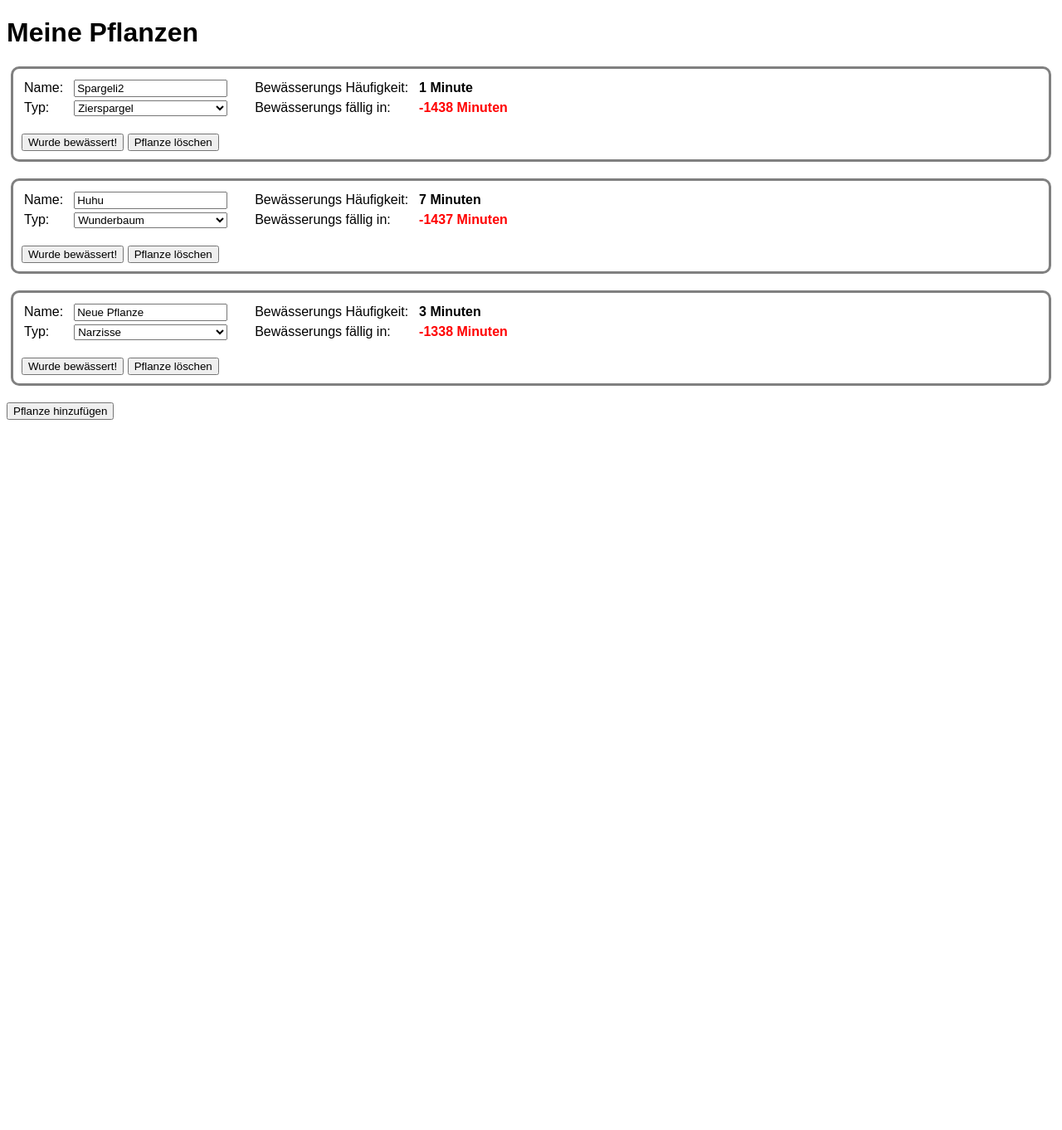
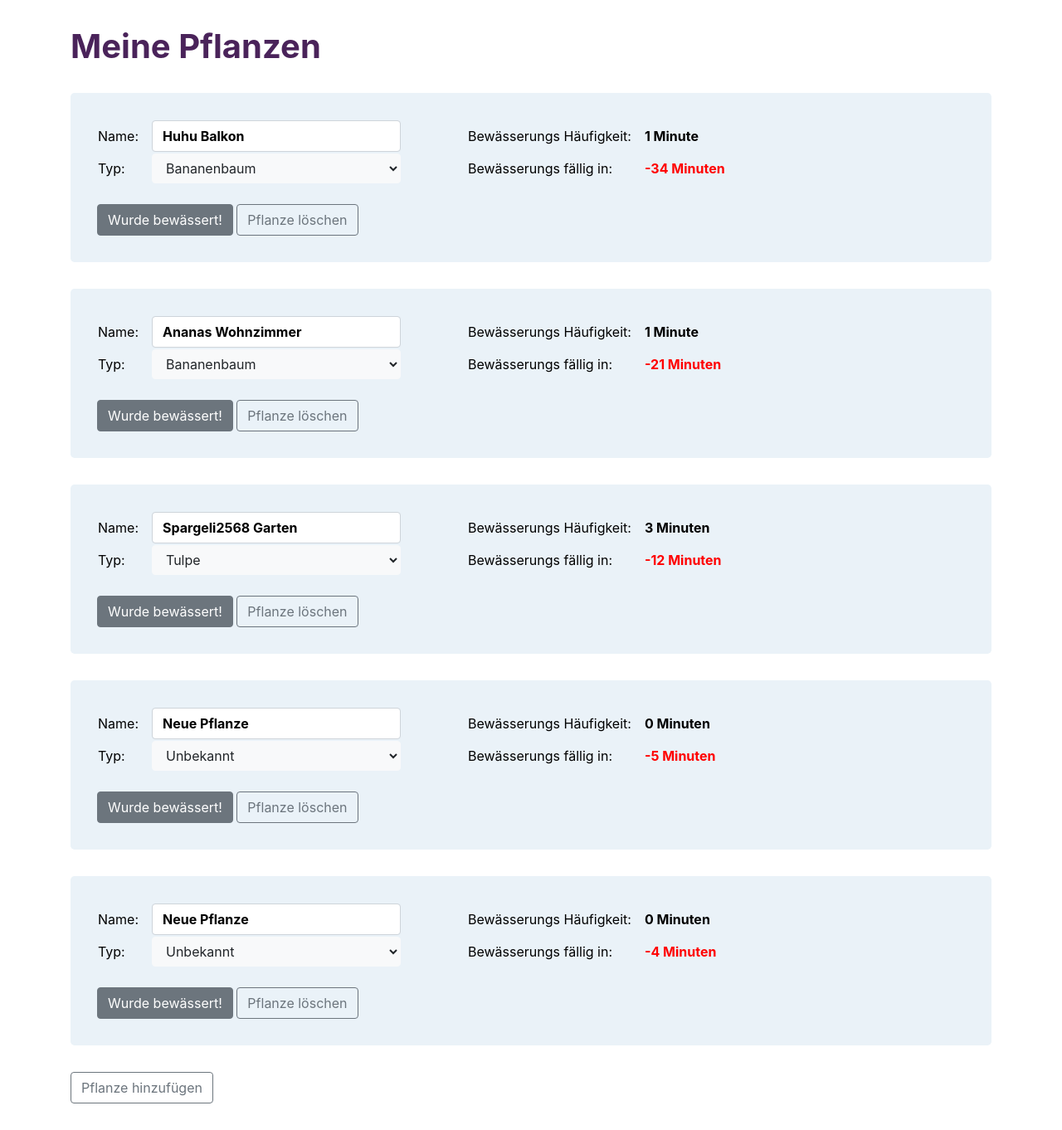
Before and after one commit to allru/PROG2, a Flask app: page / in a window 1280 px wide. Shown: the whole page at 83% size. Before the commit the page ends 506 px from the top, so only its background shows below. Run offline with Flask 2, Linux system fonts and the light colour scheme.

Commit message:
Meine Pflanzen geordnet nach Giess-Dringlichkeit (Grösse water_countdown), GUI aufgehübscht mit Bootstrap

```diff
--- a/meine_app/db_garden.json
+++ b/meine_app/db_garden.json
@@ -1,18 +1,28 @@
 {
-    "last_id": "6",
+    "last_id": "10",
     "0": {
-        "name": "Spargeli2",
-        "type": "10",
-        "last_water": 1624025517.5935628
+        "name": "Spargeli2568 Garten",
+        "type": "5",
+        "last_water": 1624110932.6724768
     },
     "4": {
-        "name": "Huhu",
-        "type": "4",
-        "last_water": 1624025213.4131804
+        "name": "Huhu Balkon",
+        "type": "9",
+        "last_water": 1624109734.8455207
     },
     "6": {
+        "name": "Ananas Wohnzimmer",
+        "type": "9",
+        "last_water": 1624110515.0773282
+    },
+    "9": {
         "name": "Neue Pflanze",
-        "type": "2",
-        "last_water": 1624031394.5831287
+        "type": "0",
+        "last_water": 1624111530.716661
+    },
+    "10": {
+        "name": "Neue Pflanze",
+        "type": "0",
+        "last_water": 1624111579.9150515
     }
 }
--- a/meine_app/generator.py
+++ b/meine_app/generator.py
@@ -1,8 +1,9 @@
 import time
+import re
 
 """
 Generieren der plant-info, die in HTML genutzt wird, um meine Pflanzen anzuzeigen.
-Erstelle hier eine Liste mit id, name, type, water_freq, water_countdown und water_countdown_color
+Erstelle hier eine Liste mit id, name, type, water_freq, water_countdown_nr, water_countdown und water_countdown_color
 für jede meiner Pflanzen, auf Basis der beiden json Datengrundlagen und der aktuellen Zeit.
 Die last_id in db_garden wird hier übersprungen, ist aber nötig (siehe actions.py).
 """
@@ -20,12 +21,13 @@ def generate_plants_info(db_plants, db_garden):
         water_freq = db_plants[plant["type"]]["water_freq"]
         curr_time = time.time()
         last_time = plant["last_water"]
-        water_countdown = int(round( water_freq-(curr_time-last_time)/60 ))
+        water_countdown_nr = int(round( water_freq-(curr_time-last_time)/60 ))
+
 
         # Einfärbung der Zeit nach Dringlichkeit des Giessens
-        if water_countdown > 0:
+        if water_countdown_nr > 0:
             water_countdown_color = "green"
-        elif water_countdown > -2:
+        elif water_countdown_nr > -2:
             water_countdown_color = "orange"
         else:
             water_countdown_color = "red"
@@ -36,10 +38,11 @@ def generate_plants_info(db_plants, db_garden):
         else:
             water_freq = str(water_freq) + " Minuten"
 
-        if water_countdown == 1 or water_countdown == -1:
-            water_countdown = str(water_countdown) + " Minute"
+        if water_countdown_nr == 1 or water_countdown_nr == -1:
+            water_countdown = str(water_countdown_nr) + " Minute"
         else:
-            water_countdown = str(water_countdown) + " Minuten"
+            water_countdown = str(water_countdown_nr) + " Minuten"
+
 
         # gewonnene Infos zur Liste hinzufügen, pro Pflanze
         plants_info.append({
@@ -47,11 +50,13 @@ def generate_plants_info(db_plants, db_garden):
             "name": plant["name"],
             "type": plant["type"],
             "water_freq": water_freq,
+            "water_countdown_nr": water_countdown_nr,
             "water_countdown": water_countdown,
             "water_countdown_color": water_countdown_color
         })
 
-    # plants_info.sort(key=lambda i: int(i['water_countdown']))
+    # Sortiere Pflanzen-Ansicht nach Giess-Dringlichkeit
+    plants_info.sort(key=lambda i: i['water_countdown_nr'])
 
     return plants_info
 
--- a/meine_app/static/main.css
+++ b/meine_app/static/main.css
@@ -1,31 +1,42 @@
-
-body {
-    font-family: Arial, Helvetica, sans-serif;
+td:nth-child(1) {
+    padding-right: 15px;
+}
+td:nth-child(2) {
+    width: 300px;
+    padding-right: 80px;
+    font-weight: 700;
+}
+td:nth-child(3) {
+    padding-right: 15px;
+}
+td:nth-child(4) {
+    font-weight: 700;
 }
 
-.plant_div {
-    left: 0; right: 0;
-    padding: 10px;
-    border-radius: 10px;
-    border: 3px solid grey;
-    margin: 5px 5px 20px 5px;
-    box-sizing: border-box;
-}
-.plant_table {
-
+.jumbotron{
+    color: black;
+    background-color: #eaf2f8;
+    padding: 2rem
 }
 
-td:nth-child(1) {
-    padding-right: 10px;
+h1{
+    margin-top: 2rem;
+    margin-bottom: 2rem;
 }
-td:nth-child(2) {
-    width: 140px;
-    padding-right: 30px;
-    font-weight: 700
+
+.last_element{
+    margin-bottom: 2rem;
 }
-td:nth-child(3) {
-    padding-right: 10px;
+
+.form-control{
+    color: black;
+    font-weight: 700;
 }
-td:nth-child(4) {
-    font-weight: 700
+
+.dropdown-toggle{
+    width: 300px;
+    text-align: left;
+    display:flex;
+    align-items: center;
+    justify-content: space-between;
 }
--- a/meine_app/templates/index.html
+++ b/meine_app/templates/index.html
@@ -2,24 +2,41 @@
 <html lang="de">
     <head>
         <meta charset="utf-8">
+
+        <!-- Set the page to the width of the device and set the zoon level -->
+        <meta name="viewport" content="width = device-width, initial-scale = 1">
+
+        <link rel="stylesheet" href="https://cdn.jsdelivr.net/npm/bootstrap@4.5.3/dist/css/bootstrap.min.css" integrity="sha384-TX8t27EcRE3e/ihU7zmQxVncDAy5uIKz4rEkgIXeMed4M0jlfIDPvg6uqKI2xXr2" crossorigin="anonymous">
         <link rel="stylesheet" href="{{ url_for('static', filename='main.css') }}">
+
         <title>Meine Pflanzen</title>
+
+
+
     </head>
     <body>
-        <h1>Meine Pflanzen</h1>
+        <!-- container puts padding around itself. Bootstap grids require a container. -->
+        <div class="container">
+
+        <!-- page-header adds space aroundtext and enlarges it. It also adds an underline at the end -->
+        <div class="page-header">
+            <h1 style="color: #4a235a "><strong>Meine Pflanzen</strong></h1>
+        </div>
 
         {% for plant in plants_info %}
-        <div class="plant_div">
+        <div class="jumbotron">
             <form method="POST">
                 <table>
+
                     <tr>
                         <!-- for submitting the form on textbox or select changes: https://stackoverflow.com/questions/7231157/how-to-submit-form-on-change-of-dropdown-list !-->
-                        <td>Name:</td><td><input type="text" name="name" value="{{plant.name}}" onchange="this.form.submit()"></td>
+                        <td>Name:</td><td><input type="text" class="form-control" name="name" value="{{plant.name}}" onchange="this.form.submit()"></td>
                         <td>Bewässerungs Häufigkeit:</td><td>{{plant.water_freq}}</td>
                     </tr>
+
                     <tr>
                         <td>Typ:</td>
-                        <td><select name="type" style="width:100%" onchange="this.form.submit()">
+                        <td><select name="type" class="btn btn-light dropdown-toggle" onchange="this.form.submit()">
                             {% for type_option in type_select %}
                             <option value="{{type_option.id}}" {{"selected" if plant.type==type_option.id}} >{{type_option.name}}</option>
                             {% endfor %}
@@ -34,18 +51,20 @@
             <form method="POST" style="display:inline">
                 <input type="text" name="id" value="{{plant.id}}" hidden>
                 <input type="text" name="action" value="reset_water" hidden>
-                <button type="submit">Wurde bewässert!</button>
+                <button type="submit" class="btn btn-secondary">Wurde bewässert!</button>
             </form>
             <form method="POST" style="display:inline">
                 <input type="text" name="id" value="{{plant.id}}" hidden>
                 <input type="text" name="action" value="delete_plant" hidden>
-                <button type="submit">Pflanze löschen</button>
+                <button type="submit" class="btn btn-outline-secondary btn-xs">Pflanze löschen </button>
             </form>
         </div>
         {% endfor %}
         <form method="POST">
             <input type="text" name="action" value="add_plant" hidden>
-            <button type="submit">Pflanze hinzufügen</button>
+            <button type="submit" class="last_element btn btn-outline-secondary">Pflanze hinzufügen</button>
         </form>
+    <script src="https://code.jquery.com/jquery-3.5.1.slim.min.js" integrity="sha384-DfXdz2htPH0lsSSs5nCTpuj/zy4C+OGpamoFVy38MVBnE+IbbVYUew+OrCXaRkfj" crossorigin="anonymous"></script>
+    <script src="https://cdn.jsdelivr.net/npm/bootstrap@4.5.3/dist/js/bootstrap.bundle.min.js" integrity="sha384-ho+j7jyWK8fNQe+A12Hb8AhRq26LrZ/JpcUGGOn+Y7RsweNrtN/tE3MoK7ZeZDyx" crossorigin="anonymous"></script>
     </body>
 </html>
```
